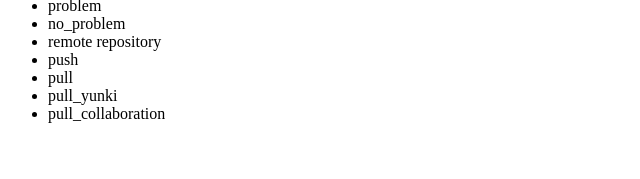
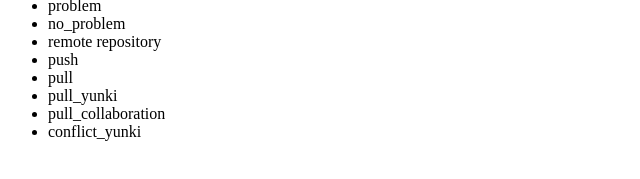
Before and after one commit to YunkiJo/opentutorials_git_yunki, a plain HTML site: page index.html in a window 1280 px wide. Shown: the part 159-338 px from the top of the page, without its empty margins (0-640 px from the left). Drawn offline with Linux system fonts and the light colour scheme.

Commit message:
conflict_yunki is added

```diff
--- a/index.html
+++ b/index.html
@@ -22,6 +22,7 @@
 			<li>pull</li>
 			<li>pull_yunki</li>
 			<li>pull_collaboration</li>
+			<li>conflict_yunki</li>
 		</ul>
 	</body>
 </html>
```
